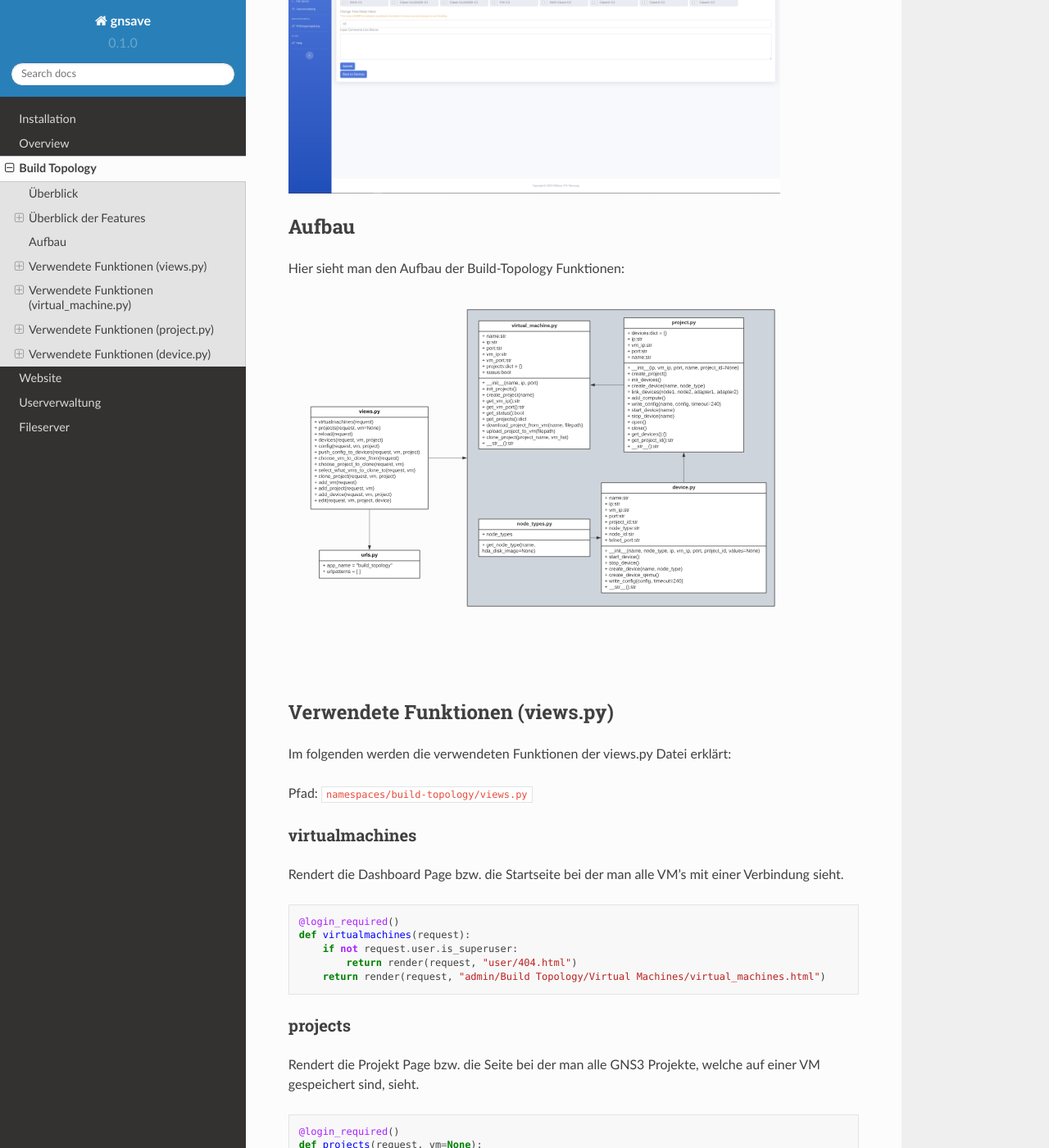
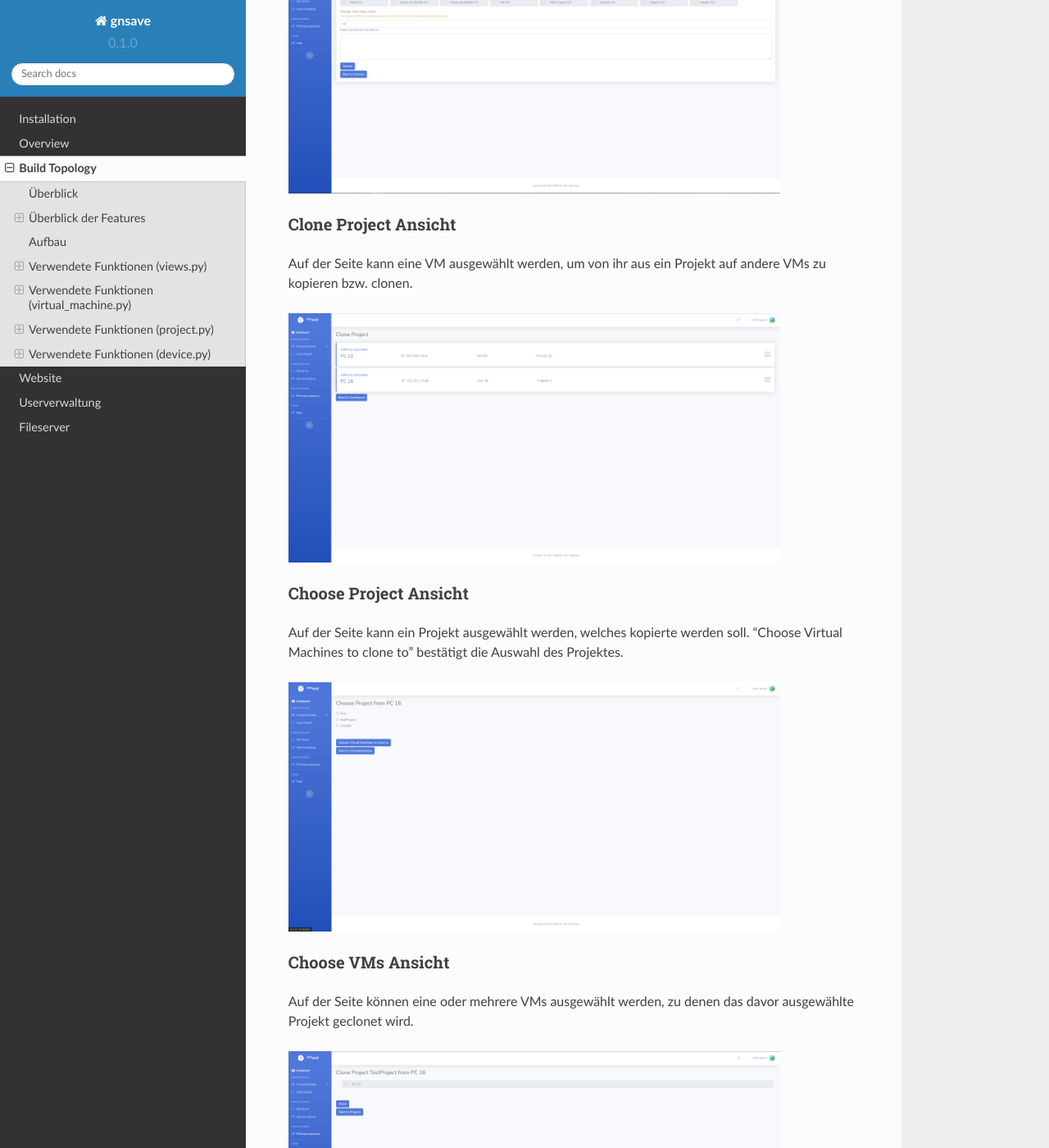
Before and after one commit to gnsave/GNSave, a Sphinx documentation site: the page built from docs/source/build-topology.rst, in a window 1280 px wide and 1400 px high, scrolled down 4050 px. Shown: the whole window at 82% size. Built offline with Sphinx 7.4.7 and the Read the Docs theme 2.0.0, drawn with Linux system fonts in a browser that asks for light colours.

Commit message:
Clone Project, Choose Project, Choose VMs

```diff
--- a/docs/source/build-topology.rst
+++ b/docs/source/build-topology.rst
@@ -72,6 +72,30 @@ Auf der Seite kann man zuerst alle Geräte auswählen, auf denen der gewünschte
 .. image:: images/configure-devices.PNG
   :width: 600
   :alt: Configure Devices View
+
+Clone Project Ansicht
+^^^^^^^^^^^^^^^^^^^^^^^^^^
+Auf der Seite kann eine VM ausgewählt werden, um von ihr aus ein Projekt auf andere VMs zu kopieren bzw. clonen.
+
+.. image:: images/clone-project-overview.PNG
+  :width: 600
+  :alt: Clone Project Overview
+
+Choose Project Ansicht
+^^^^^^^^^^^^^^^^^^^^^^^^^^
+Auf der Seite kann ein Projekt ausgewählt werden, welches kopierte werden soll. "Choose Virtual Machines to clone to" bestätigt die Auswahl des Projektes.
+
+.. image:: images/choose-project.PNG
+  :width: 600
+  :alt: Choose Project
+
+Choose VMs Ansicht
+^^^^^^^^^^^^^^^^^^^^^^^^^^
+Auf der Seite können eine oder mehrere VMs ausgewählt werden, zu denen das davor ausgewählte Projekt geclonet wird.
+
+.. image:: images/choose-vms.PNG
+  :width: 600
+  :alt: Choose VMs
 
 Aufbau
 ----------------
```
